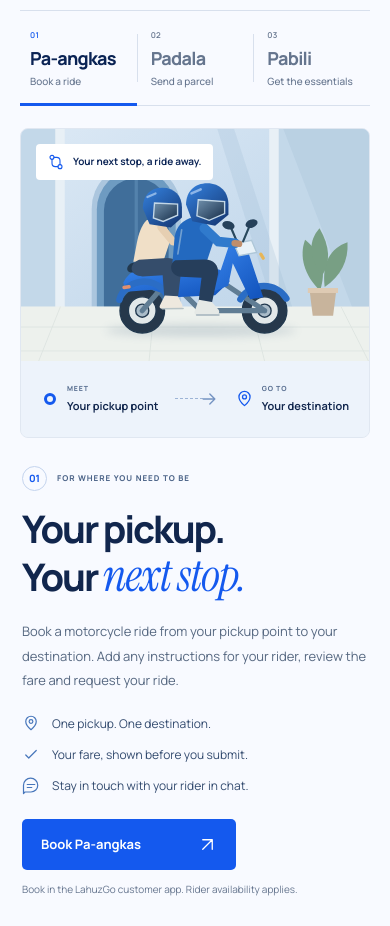
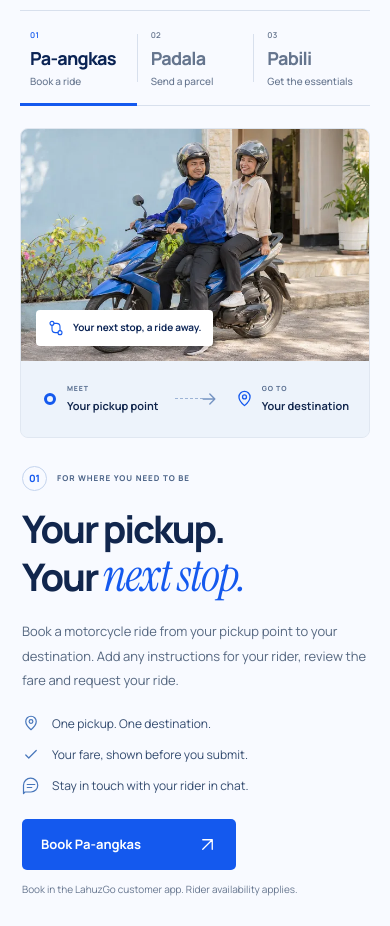
Before and after one commit to lahuzgo/lahuzgo.github.io, a plain HTML site: page index.html in a window 390 px wide. Shown: the part 1320-2246 px from the top of the page. Drawn offline with Linux system fonts and the light colour scheme.

Commit message:
Match the Pa-angkas service photo to Padala and Pabili

```diff
--- a/index.html
+++ b/index.html
@@ -18,7 +18,7 @@
   <link rel="manifest" href="site.webmanifest" />
   <link rel="preload" href="assets/fonts/manrope-latin.woff2" as="font" type="font/woff2" crossorigin />
   <link rel="stylesheet" href="styles.css?v=ticker-20261101" />
-  <link rel="stylesheet" href="services.css?v=angkas-20261116" />
+  <link rel="stylesheet" href="services.css?v=angkas-photo-20261116" />
   <link rel="stylesheet" href="tracking.css?v=20261101" />
   <link rel="stylesheet" href="rider-testing.css?v=status-20261031" />
   <script src="script.js?v=angkas-20261116" defer></script>
@@ -88,7 +88,7 @@
         <article class="service-story" id="panel-angkas" aria-labelledby="angkas-title">
           <figure class="service-visual">
             <div class="service-photo">
-              <img src="assets/pa-angkas-ride.svg" width="1280" height="853" alt="Illustration of a helmeted rider and passenger on a blue motorcycle in a sunny courtyard" loading="lazy" decoding="async" />
+              <img src="assets/pa-angkas-ride-1280.webp" srcset="assets/pa-angkas-ride-640.webp 640w, assets/pa-angkas-ride-1280.webp 1280w" sizes="(max-width: 760px) calc(100vw - 40px), (max-width: 1100px) 50vw, 670px" width="1280" height="853" alt="A helmeted rider and passenger on a blue motorcycle outside a sunlit courtyard" loading="lazy" decoding="async" />
               <span class="service-photo-label"><svg class="icon" aria-hidden="true"><use href="#i-route"/></svg>Your next stop, a ride away.</span>
             </div>
             <figcaption class="service-route">
--- a/services.css
+++ b/services.css
@@ -70,6 +70,7 @@
  .service-switcher{margin-bottom:22px}.service-choice{padding:15px 10px;gap:5px;min-height:94px;flex-direction:column;align-items:flex-start;justify-content:center}.service-choice+.service-choice{padding-left:14px}
  .service-choice-name{display:block;font-size:18px;white-space:nowrap}.service-choice-name small{display:block;font-size:10px;margin-top:3px;font-weight:500}.service-choice-index{font-size:8px;margin-top:0}.service-choice>.icon{display:none}
  .service-story{grid-template-columns:1fr;gap:28px}.service-photo{height:auto;aspect-ratio:1.5}.service-photo-label{top:15px;left:15px;font-size:10px;padding:9px 11px}
+ #panel-angkas .service-photo-label{top:auto;bottom:15px}
  .service-route{min-height:76px;padding:17px 20px;gap:16px}.service-route-stop strong{font-size:11px}.service-route-stop small{font-size:7px}
  .service-detail{padding:0 2px}.service-overline{font-size:8px}.service-detail h3{font-size:38px;margin-block:16px}.service-description{font-size:13px;max-width:100%}
  .service-inclusions{margin-block:21px 24px;gap:12px}.service-inclusions>li{font-size:12px}.service-action{min-width:214px;min-height:51px}
```
Also changed, not shown: assets/pa-angkas-ride-1280.webp (added), assets/pa-angkas-ride-640.webp (added).
